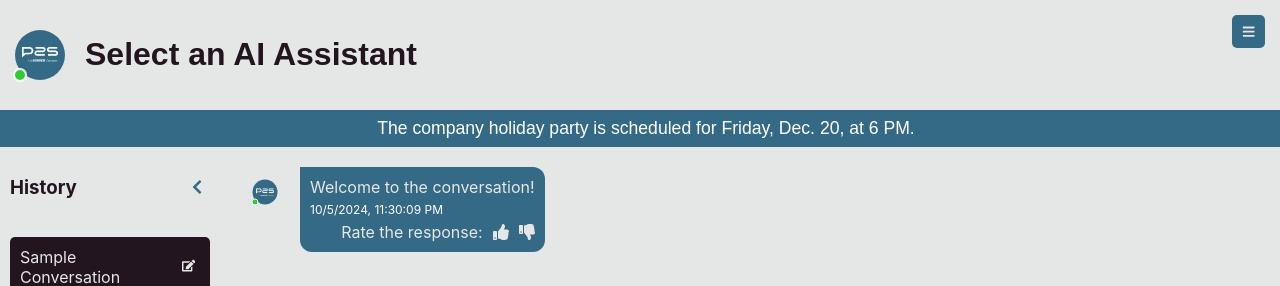
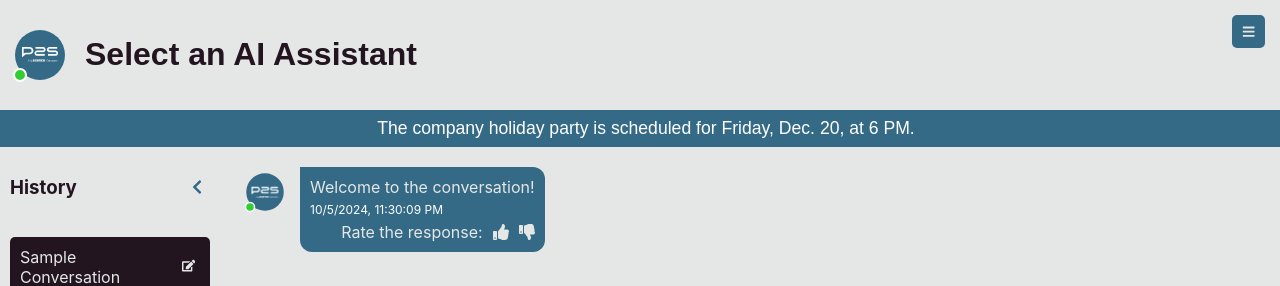
Before and after one commit to Nilay1136/p2s-marketing-ai-testing, a React (Create React App) app in the folder ai-assistant-ui/: page / in a window 1280 px wide. Shown: the top 286 px of the page. Built offline with nearby package versions, Linux system fonts and the light colour scheme.

Commit message:
Update logo scale of bot message

```diff
--- a/ai-assistant-ui/src/App.css
+++ b/ai-assistant-ui/src/App.css
@@ -248,7 +248,7 @@
 
 /* For bot messages: Scale down logo by 50% */
 .bot-logo {
-  transform: scale(0.5); /* Scale down logo */
+  transform: scale(0.75); /* Scale down logo */
 }
 
 /* Timestamp */
@@ -418,7 +418,6 @@
   overflow: hidden; /* Hide content when collapsed */
   /*transition: opacity 0.4s ease, height 1s ease; /* Smooth fade and height transition */
   transition: height 0.6s ease, opacity 0.4s ease 0.2s, transform 0.6s ease; /* Add delay for opacity */
-
 }
 
 .department-list.expanded {
--- a/ai-assistant-ui/src/App.js
+++ b/ai-assistant-ui/src/App.js
@@ -300,7 +300,7 @@ function App() {
             {activeConversation?.messages.map((msg, index) => (
               <div key={index} className="message-row">
                 {msg.sender === 'AI Assistant' && (
-                  <CircularLogo isBotMessage style={{ transform: 'scale(0.5)' }} />
+                  <CircularLogo isBotMessage style={{ transform: 'scale(0.75)' }} />
                 )}
                 <div
                   className={`message ${
```
